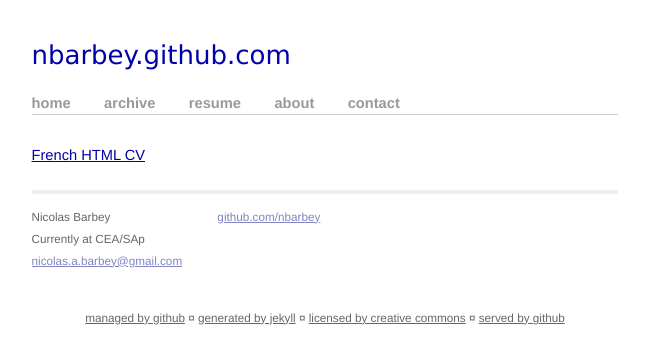
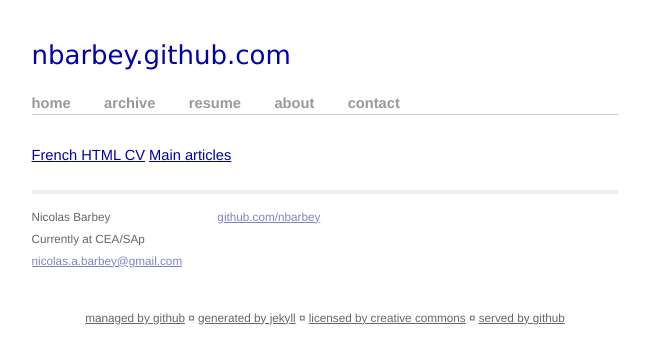
Before and after one commit to nbarbey/nbarbey.github.com, a Jekyll site: the page built from resume.md, in a window 1280 px wide. Shown: the top 339 px of the page, without its empty margins (315-964 px from the left). Built offline with Jekyll 4.4.1, drawn with Linux system fonts in a browser that asks for light colours; Markdown is read by kramdown in place of the engine named in the settings.

Commit message:
Link to arxiv

```diff
--- a/resume.md
+++ b/resume.md
@@ -4,3 +4,4 @@ title: Nicolas Barbey CV
 ---
 
 [French HTML CV](/cv.html)
+[Main articles](http://arxiv.org/find/all/1/au:+barbey/0/1/0/all/0/1)
```
